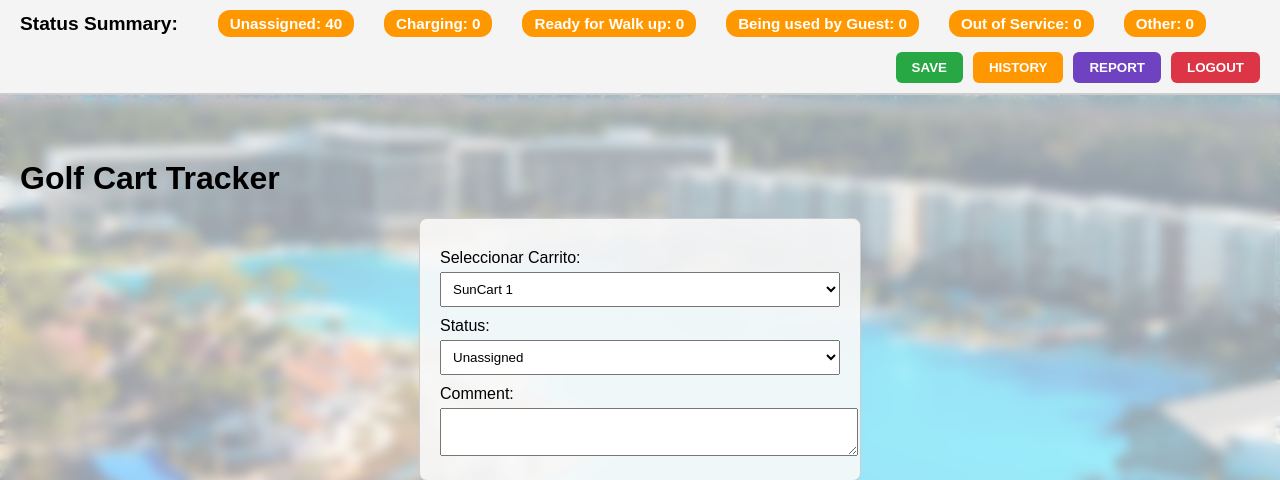
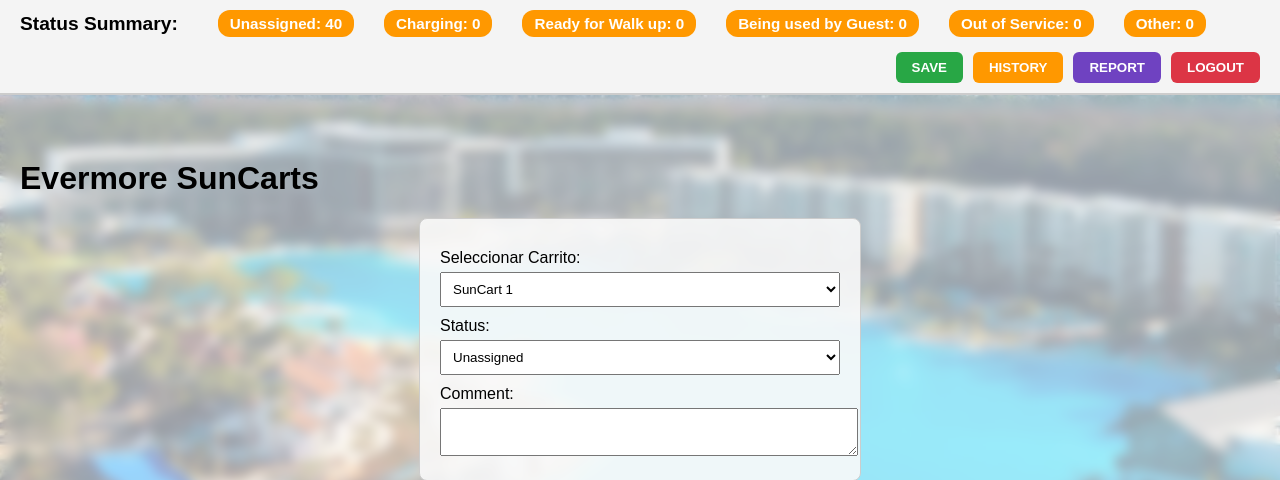
Before and after one commit to ojavier0506-ui/golf_carts, a Flask app: page / in a window 1280 px wide. Shown: the top 480 px of the page. Run offline with Flask 3, Linux system fonts and the light colour scheme; the visitor is signed in with stand-in values (Sample User, id 1); parts of the project's set-up code (start-up, migrations or seed data) failed here and were passed over.

Commit message:
Update index.html

```diff
--- a/templates/index.html
+++ b/templates/index.html
@@ -3,7 +3,7 @@
 <head>
 <meta charset="UTF-8">
 <meta name="viewport" content="width=device-width, initial-scale=1.0">
-<title>SunCart Book</title>
+<title>Evermore SunCarts</title>
 <style>
     body {
         font-family: Arial, sans-serif;
@@ -76,7 +76,7 @@
 </style>
 </head>
 <body>
-<h1>Golf Cart Tracker</h1>
+<h1>Evermore SunCarts</h1>
 
 <div class="fixed-summary">
     <h2>Status Summary:</h2>
```
